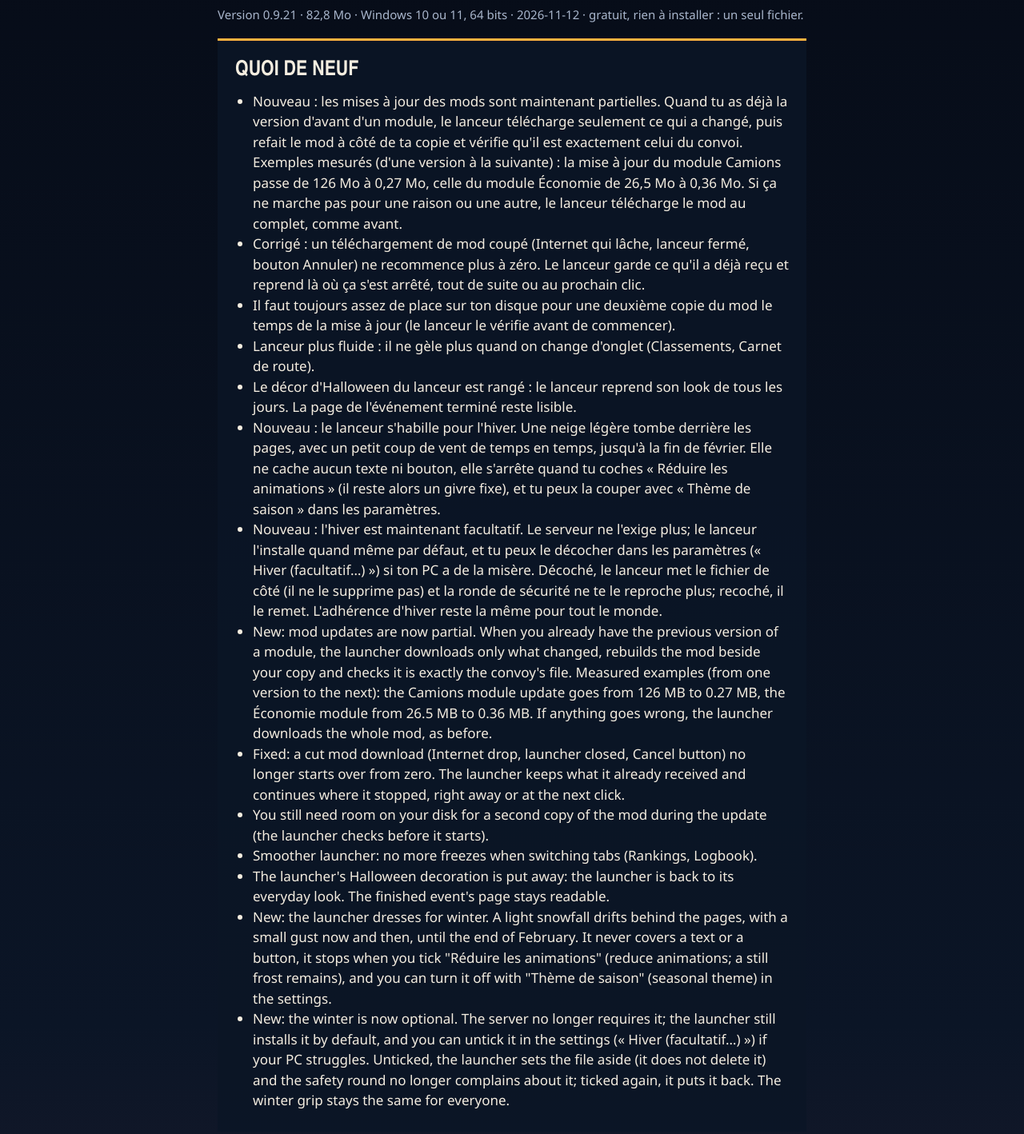
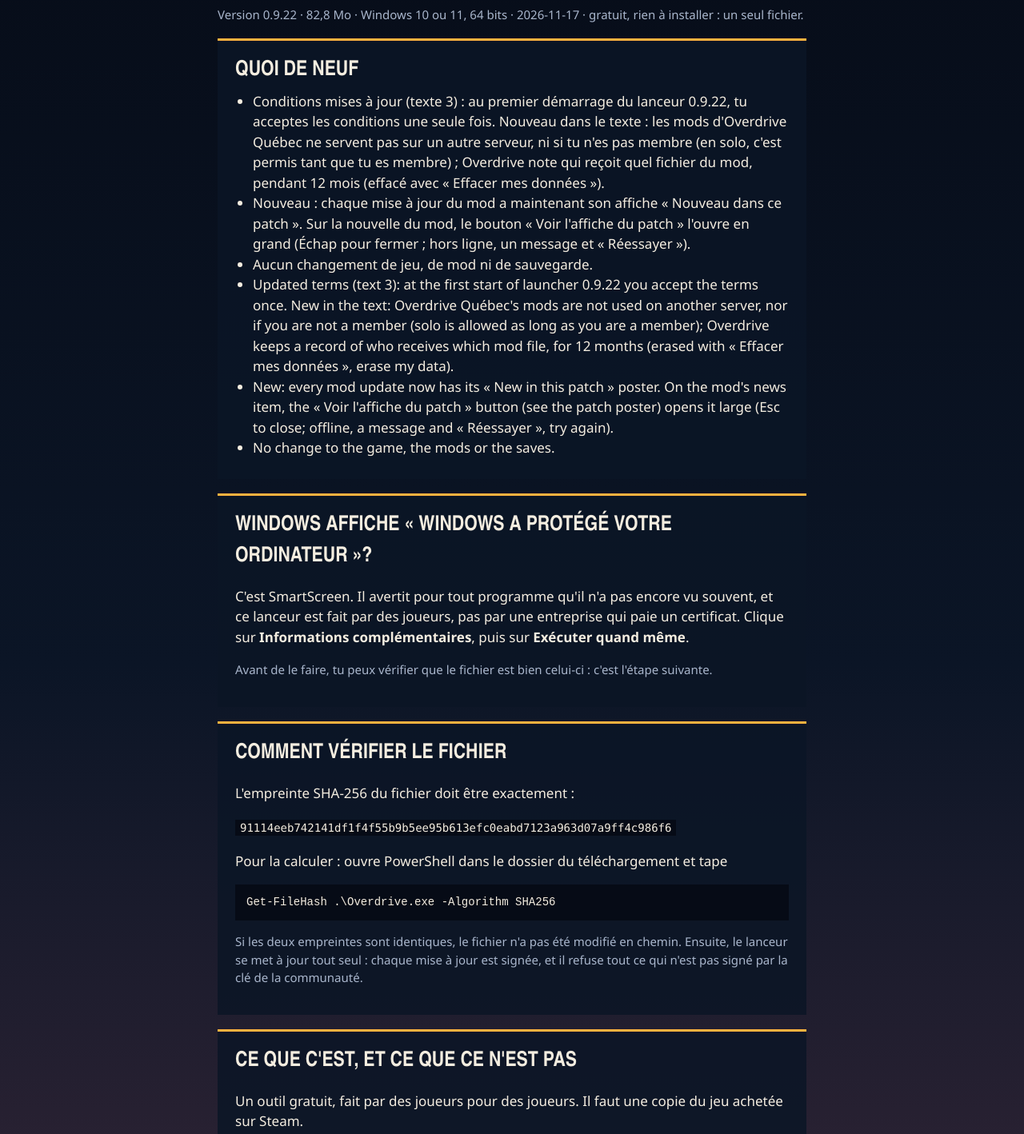
Before and after one commit to leloupnoirduquebec/overdrive-quebec, a plain HTML site: page index.html in a window 1280 px wide. Shown: the part 267-1685 px from the top of the page at 80% size. Drawn offline with Linux system fonts and the light colour scheme.

Commit message:
Version 0.9.22 (source 53d8bfa6)

```diff
--- a/index.html
+++ b/index.html
@@ -35,27 +35,19 @@
   <h1>Overdrive Qu&#233;bec</h1>
 
 
-  <a class="get" href="Overdrive-0.9.21.exe" download="Overdrive.exe"><span>Télécharger</span></a>
-  <div class="muted">Version 0.9.21 · 82,8 Mo · Windows 10 ou 11, 64 bits · 2026-11-12 · gratuit, rien à installer : un seul fichier.</div>
+  <a class="get" href="Overdrive-0.9.22.exe" download="Overdrive.exe"><span>Télécharger</span></a>
+  <div class="muted">Version 0.9.22 · 82,8 Mo · Windows 10 ou 11, 64 bits · 2026-11-17 · gratuit, rien à installer : un seul fichier.</div>
 
 
   <section class="card">
     <h2>Quoi de neuf</h2>
     <ul>
-      <li>Nouveau : les mises &#224; jour des mods sont maintenant partielles. Quand tu as d&#233;j&#224; la version d&#39;avant d&#39;un module, le lanceur t&#233;l&#233;charge seulement ce qui a chang&#233;, puis refait le mod &#224; c&#244;t&#233; de ta copie et v&#233;rifie qu&#39;il est exactement celui du convoi. Exemples mesur&#233;s (d&#39;une version &#224; la suivante) : la mise &#224; jour du module Camions passe de 126 Mo &#224; 0,27 Mo, celle du module &#201;conomie de 26,5 Mo &#224; 0,36 Mo. Si &#231;a ne marche pas pour une raison ou une autre, le lanceur t&#233;l&#233;charge le mod au complet, comme avant.</li>
-      <li>Corrig&#233; : un t&#233;l&#233;chargement de mod coup&#233; (Internet qui l&#226;che, lanceur ferm&#233;, bouton Annuler) ne recommence plus &#224; z&#233;ro. Le lanceur garde ce qu&#39;il a d&#233;j&#224; re&#231;u et reprend l&#224; o&#249; &#231;a s&#39;est arr&#234;t&#233;, tout de suite ou au prochain clic.</li>
-      <li>Il faut toujours assez de place sur ton disque pour une deuxi&#232;me copie du mod le temps de la mise &#224; jour (le lanceur le v&#233;rifie avant de commencer).</li>
-      <li>Lanceur plus fluide : il ne g&#232;le plus quand on change d&#39;onglet (Classements, Carnet de route).</li>
-      <li>Le d&#233;cor d&#39;Halloween du lanceur est rang&#233; : le lanceur reprend son look de tous les jours. La page de l&#39;&#233;v&#233;nement termin&#233; reste lisible.</li>
-      <li>Nouveau : le lanceur s&#39;habille pour l&#39;hiver. Une neige l&#233;g&#232;re tombe derri&#232;re les pages, avec un petit coup de vent de temps en temps, jusqu&#39;&#224; la fin de f&#233;vrier. Elle ne cache aucun texte ni bouton, elle s&#39;arr&#234;te quand tu coches &#171; R&#233;duire les animations &#187; (il reste alors un givre fixe), et tu peux la couper avec &#171; Th&#232;me de saison &#187; dans les param&#232;tres.</li>
-      <li>Nouveau : l&#39;hiver est maintenant facultatif. Le serveur ne l&#39;exige plus; le lanceur l&#39;installe quand m&#234;me par d&#233;faut, et tu peux le d&#233;cocher dans les param&#232;tres (&#171; Hiver (facultatif…) &#187;) si ton PC a de la mis&#232;re. D&#233;coch&#233;, le lanceur met le fichier de c&#244;t&#233; (il ne le supprime pas) et la ronde de s&#233;curit&#233; ne te le reproche plus; recoch&#233;, il le remet. L&#39;adh&#233;rence d&#39;hiver reste la m&#234;me pour tout le monde.</li>
-      <li>New: mod updates are now partial. When you already have the previous version of a module, the launcher downloads only what changed, rebuilds the mod beside your copy and checks it is exactly the convoy&#39;s file. Measured examples (from one version to the next): the Camions module update goes from 126 MB to 0.27 MB, the &#201;conomie module from 26.5 MB to 0.36 MB. If anything goes wrong, the launcher downloads the whole mod, as before.</li>
-      <li>Fixed: a cut mod download (Internet drop, launcher closed, Cancel button) no longer starts over from zero. The launcher keeps what it already received and continues where it stopped, right away or at the next click.</li>
-      <li>You still need room on your disk for a second copy of the mod during the update (the launcher checks before it starts).</li>
-      <li>Smoother launcher: no more freezes when switching tabs (Rankings, Logbook).</li>
-      <li>The launcher&#39;s Halloween decoration is put away: the launcher is back to its everyday look. The finished event&#39;s page stays readable.</li>
-      <li>New: the launcher dresses for winter. A light snowfall drifts behind the pages, with a small gust now and then, until the end of February. It never covers a text or a button, it stops when you tick &quot;R&#233;duire les animations&quot; (reduce animations; a still frost remains), and you can turn it off with &quot;Th&#232;me de saison&quot; (seasonal theme) in the settings.</li>
-      <li>New: the winter is now optional. The server no longer requires it; the launcher still installs it by default, and you can untick it in the settings (&#171; Hiver (facultatif…) &#187;) if your PC struggles. Unticked, the launcher sets the file aside (it does not delete it) and the safety round no longer complains about it; ticked again, it puts it back. The winter grip stays the same for everyone.</li>
+      <li>Conditions mises &#224; jour (texte 3) : au premier d&#233;marrage du lanceur 0.9.22, tu acceptes les conditions une seule fois. Nouveau dans le texte : les mods d&#39;Overdrive Qu&#233;bec ne servent pas sur un autre serveur, ni si tu n&#39;es pas membre (en solo, c&#39;est permis tant que tu es membre) ; Overdrive note qui re&#231;oit quel fichier du mod, pendant 12 mois (effac&#233; avec &#171; Effacer mes donn&#233;es &#187;).</li>
+      <li>Nouveau : chaque mise &#224; jour du mod a maintenant son affiche &#171; Nouveau dans ce patch &#187;. Sur la nouvelle du mod, le bouton &#171; Voir l&#39;affiche du patch &#187; l&#39;ouvre en grand (&#201;chap pour fermer ; hors ligne, un message et &#171; R&#233;essayer &#187;).</li>
+      <li>Aucun changement de jeu, de mod ni de sauvegarde.</li>
+      <li>Updated terms (text 3): at the first start of launcher 0.9.22 you accept the terms once. New in the text: Overdrive Qu&#233;bec&#39;s mods are not used on another server, nor if you are not a member (solo is allowed as long as you are a member); Overdrive keeps a record of who receives which mod file, for 12 months (erased with &#171; Effacer mes donn&#233;es &#187;, erase my data).</li>
+      <li>New: every mod update now has its &#171; New in this patch &#187; poster. On the mod&#39;s news item, the &#171; Voir l&#39;affiche du patch &#187; button (see the patch poster) opens it large (Esc to close; offline, a message and &#171; R&#233;essayer &#187;, try again).</li>
+      <li>No change to the game, the mods or the saves.</li>
     </ul>
   </section>
 
@@ -70,7 +62,7 @@
 
 
     <p>L'empreinte SHA-256 du fichier doit être exactement :</p>
-    <p><code>67fa9052a6b9a4312493af29ead52707f935845aee66bcf60673f3279b21918a</code></p>
+    <p><code>91114eeb742141df1f4f55b9b5ee95b613efc0eabd7123a963d07a9ff4c986f6</code></p>
     <p>Pour la calculer : ouvre PowerShell dans le dossier du téléchargement et tape</p>
     <pre>Get-FileHash .\Overdrive.exe -Algorithm SHA256</pre>
 
```
Also changed, not shown: update.json (+6 -6 lines), SHA256SUMS.txt, affiches/affiche-3.0.67.png (added), manifest.json, notes/overdrive-3.0.67.txt (added), 9 other files.
